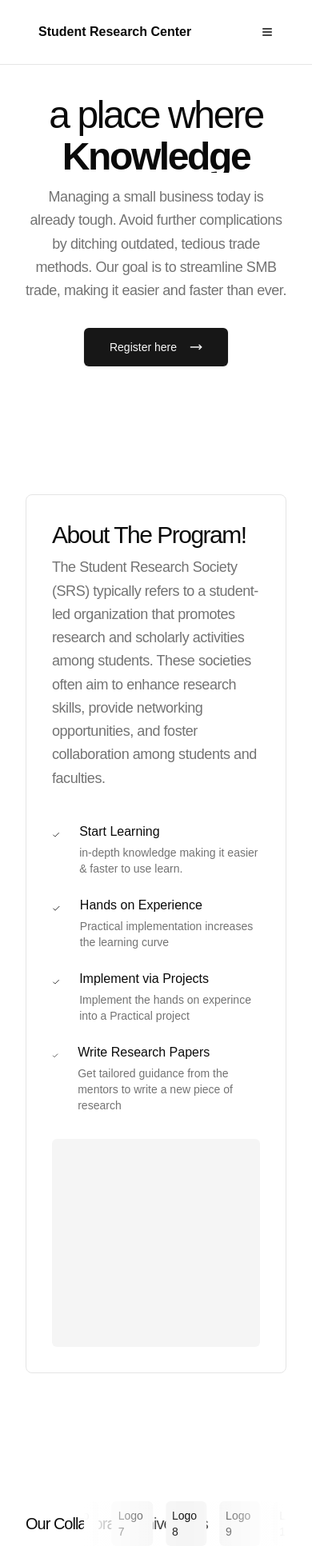
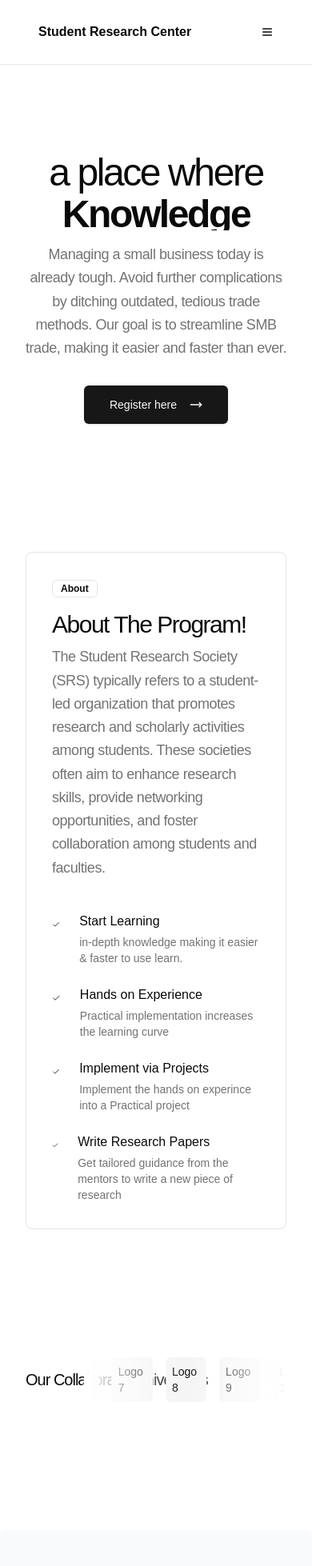
Before and after one commit to ketankauntia/Landing-page-gethyr, a Next.js app: page / in a window 390 px wide. Shown: the top 1958 px of the page at 80% size. Built offline with nearby package versions, Linux system fonts and the light colour scheme.

Commit message:
final changes

```diff
--- a/components/AboutProgram.tsx
+++ b/components/AboutProgram.tsx
@@ -7,9 +7,9 @@ export const AboutProgramSection = () => (
       <div className="grid border rounded-lg container py-8 grid-cols-1 gap-8 items-center lg:grid-cols-2">
         <div className="flex gap-10 flex-col">
           <div className="flex gap-4 flex-col">
-            {/* <div>
-              <Badge variant="outline">Platform</Badge>
-            </div> */}
+            <div>
+              <Badge variant="outline">About</Badge>
+            </div>
             <div className="flex gap-2 flex-col">
               <h2 className="text-3xl lg:text-5xl tracking-tighter max-w-xl text-left font-regular">
                 About The Program!
@@ -63,7 +63,7 @@ export const AboutProgramSection = () => (
             </div>
           </div>
         </div>
-        <div className="bg-muted rounded-md aspect-square"></div>
+        <div className="bg-muted rounded-md aspect-square hidden lg:block"></div>
       </div>
     </div>
   </div>
--- a/components/cta.tsx
+++ b/components/cta.tsx
@@ -5,7 +5,7 @@ import { Button } from "@/components/ui/button";
 export const CTA = () => (
   <div className="w-full py-20 lg:py-20">
     <div className="container mx-auto">
-      <div className="flex flex-col text-center bg-muted rounded-md p-4 lg:p-14 gap-8 items-center">
+      <div className="flex flex-col text-center bg-muted rounded-md p-8 lg:p-16 gap-8 items-center">
         {/* <div>
           <Badge>Register Now</Badge>
         </div> */}
--- a/components/hero.tsx
+++ b/components/hero.tsx
@@ -34,7 +34,7 @@ export const Hero = () => {
   return (
     <div className="w-full">
       <div className="container mx-auto">
-        <div className="flex gap-8 py-20 lg:py-40 items-center justify-center flex-col mt-10">
+        <div className="flex gap-8 py-20 lg:py-40 items-center justify-center flex-col mt-28">
           {/* <div>
             <Button variant="secondary" size="sm" className="gap-4">
               Read our launch article <MoveRight className="w-4 h-4" />
```
